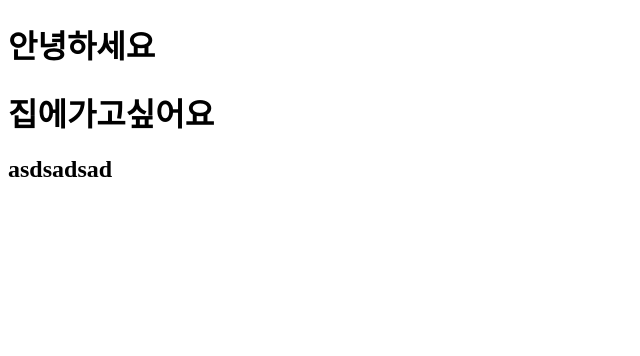
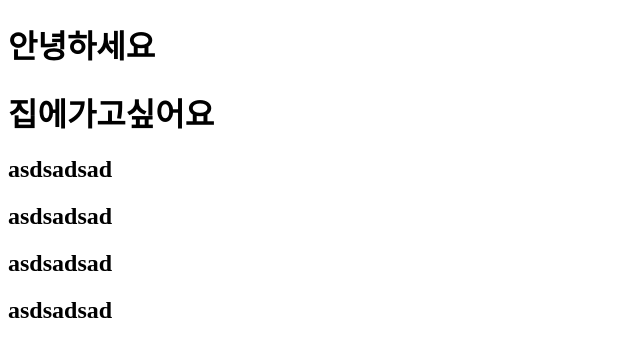
Before and after one commit to 2024-SMHRD-KDT-BigData-32/Luckyvicky, a plain HTML site: page Luckyvicky/src/main/webapp/NewFile.html in a window 1280 px wide. Shown: the whole page, without its empty margins (0-640 px from the left). Drawn offline with Linux system fonts and the light colour scheme.

Commit message:
initial commit

```diff
--- a/Luckyvicky/src/main/webapp/NewFile.html
+++ b/Luckyvicky/src/main/webapp/NewFile.html
@@ -8,5 +8,9 @@
 	<h1>안녕하세요</h1>
 	<h1>집에가고싶어요</h1>
 	<h2>asdsadsad</h2>
+	<h2>asdsadsad</h2>
+	<h2>asdsadsad</h2>
+	<h2>asdsadsad</h2>
+
 </body>
 </html>
```
